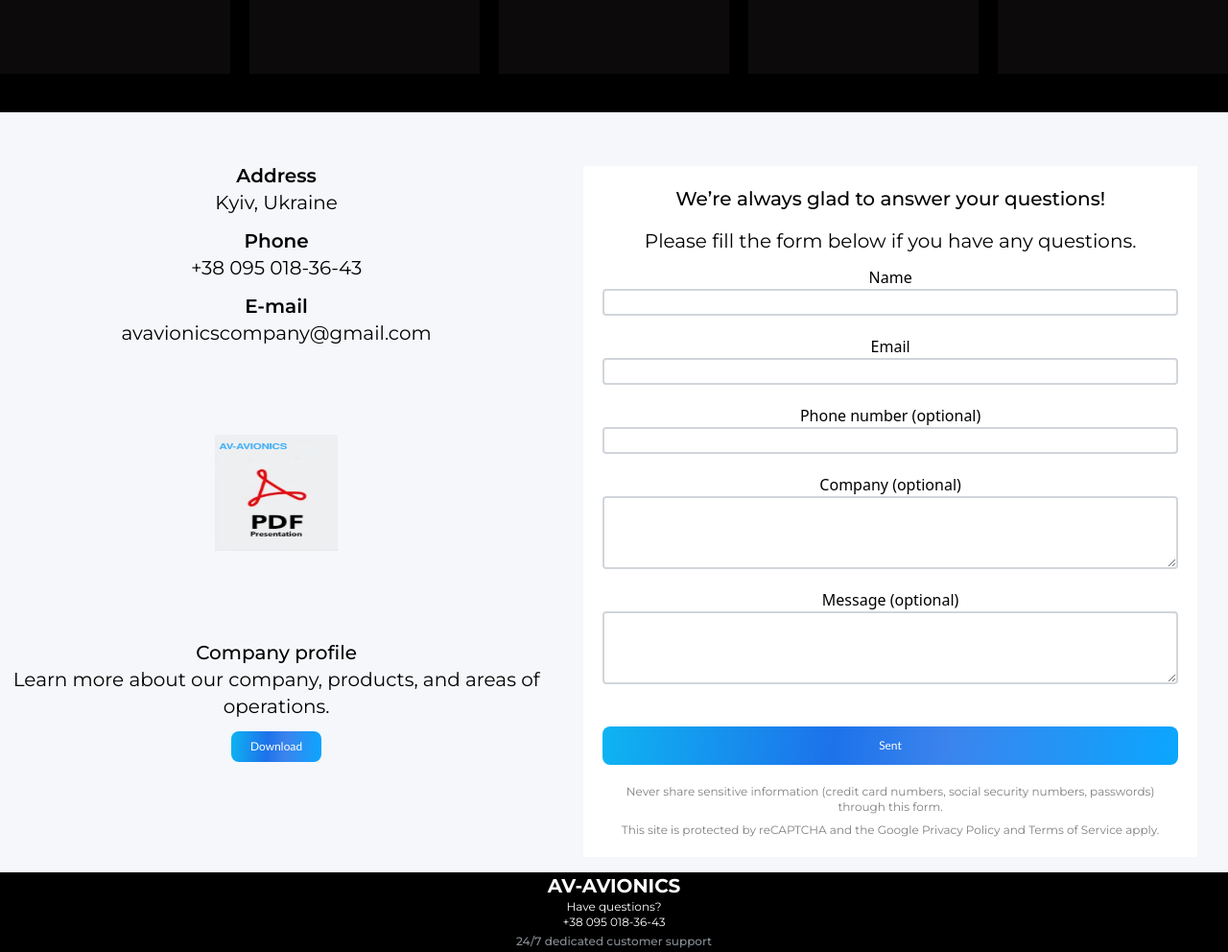
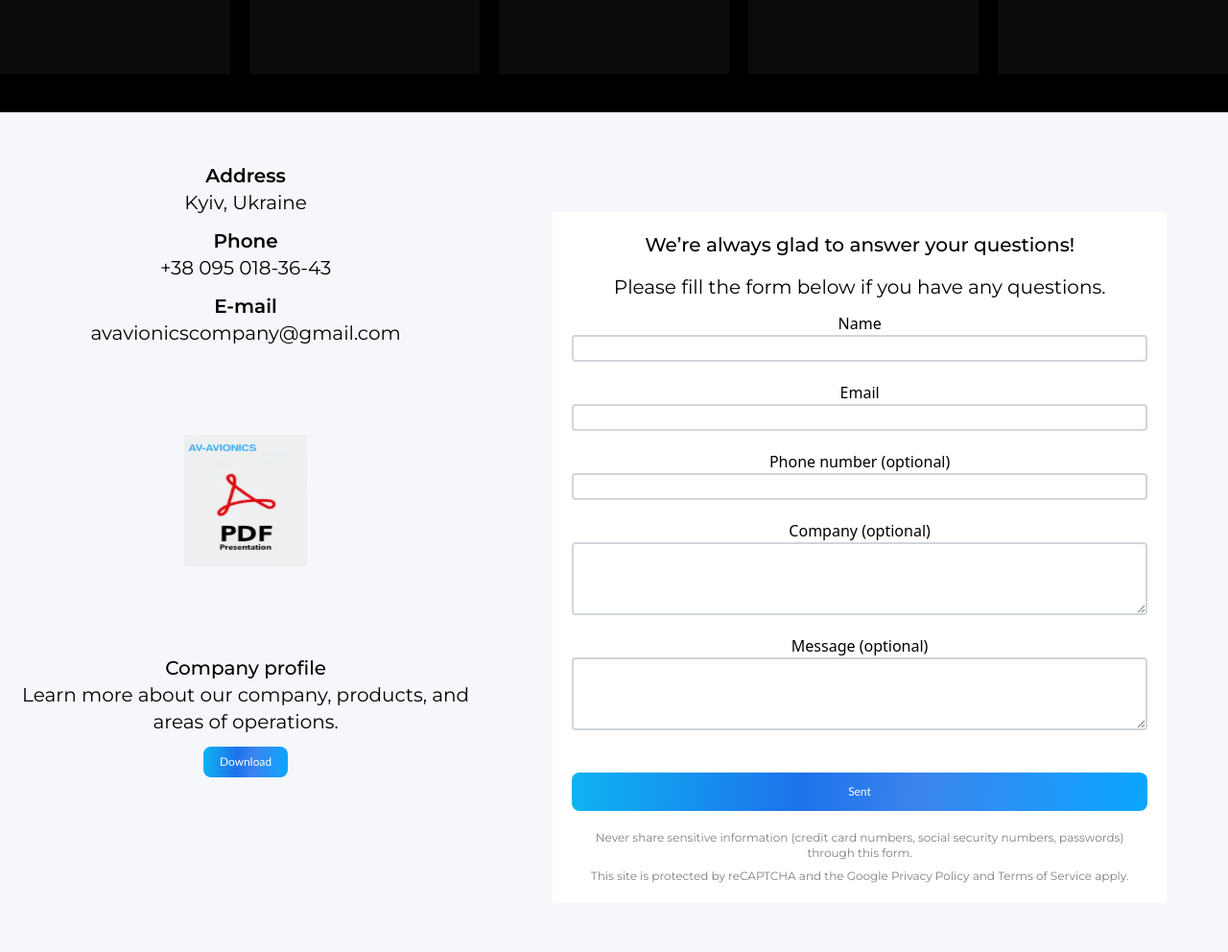
Before and after one commit to Vitalina-Yefimova/tailwindExample, a plain HTML site: page index.html in a window 1280 px wide. Shown: the part 2405-3397 px from the top of the page at 96% size. Drawn offline with nearby package versions, Linux system fonts and the light colour scheme.

Commit message:
updated file

```diff
--- a/index.html
+++ b/index.html
@@ -202,7 +202,7 @@
       </div>
     </section>
   </section>
-  <section class="main_information bg-customForms flex flex-col lg:flex-row xl:flex-row 2xl:flex-row lg:my-30 2xl:mx-80 2xl:my-20 lg:pt-10">
+  <section class="main_information bg-customForms flex flex-col lg:flex-row xl:flex-row 2xl:flex-row lg:my-30 2xl:mx-44 2xl:my-20 lg:pt-10">
     <div class="main_information_contacts flex flex-col gap-3 pt-3 pb-3 px-2 2xl:mt-14">
       <div class="main_information_contacts_address">
         <p class="font-montserrat text-xs sm:text-sm md:text-base lg:text-lg xl:text-xl 2xl:text-2xl not-italic font-semibold text-black text-center">
@@ -243,7 +243,7 @@
         </a>
       </div>
     </div>
-    <div class="main_information_form px-5 py-5 bg-white lg:my-4 lg:mx-8 2xl:my-16 2xl:mx-16 2xl:pb-32">
+    <div class="main_information_form px-5 py-5 bg-white lg:my-4 lg:mx-8 xl:my-16 xl:mx-16 2xl:my-10 2xl:mx-10 2xl:pb-32">
       <h4 class="font-montserrat text-xs sm:text-sm md:text-base lg:text-lg xl:text-xl 2xl:text-2xl not-italic font-medium text-black text-center pb-4">
         We’re always glad to answer your questions!
       </h4>
```
